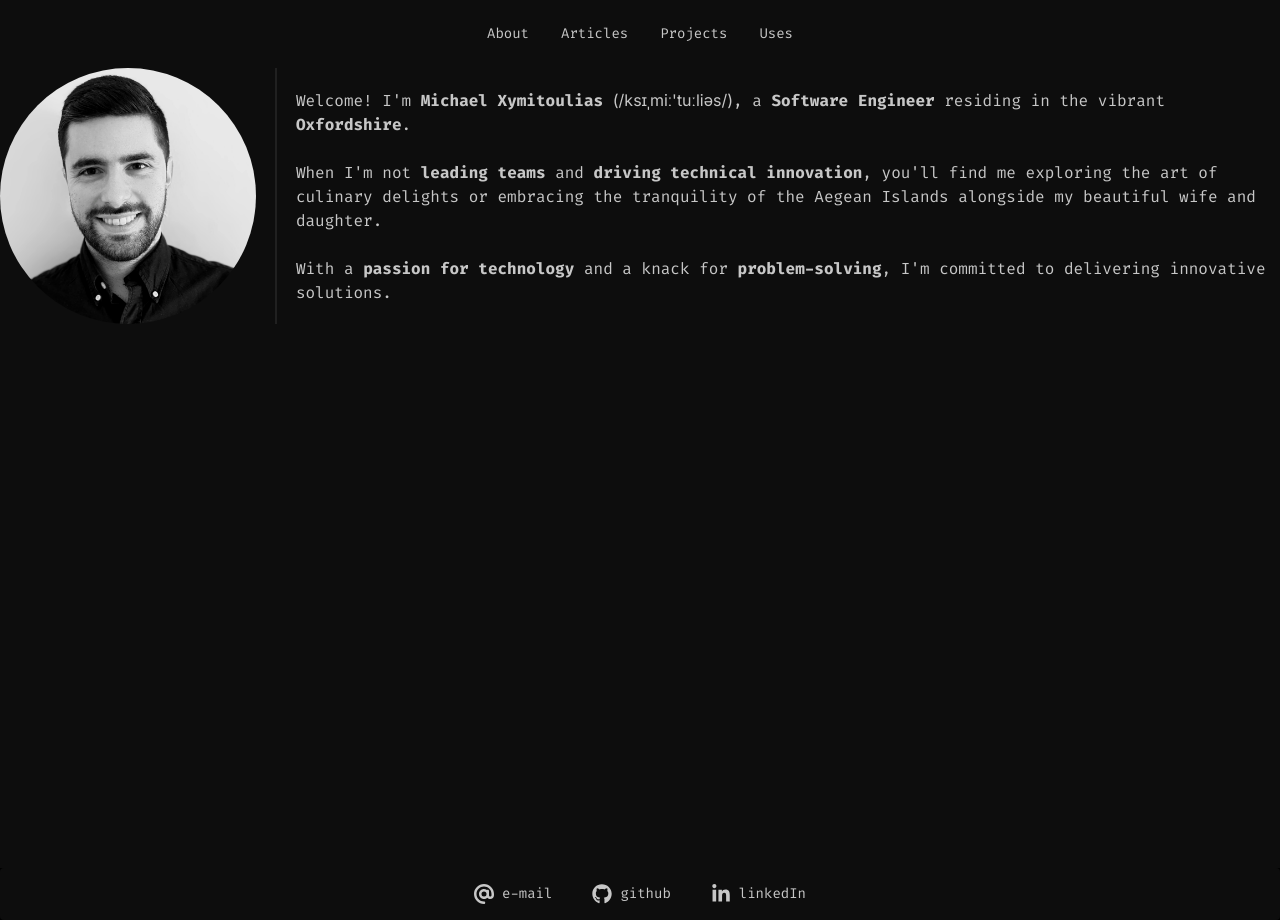
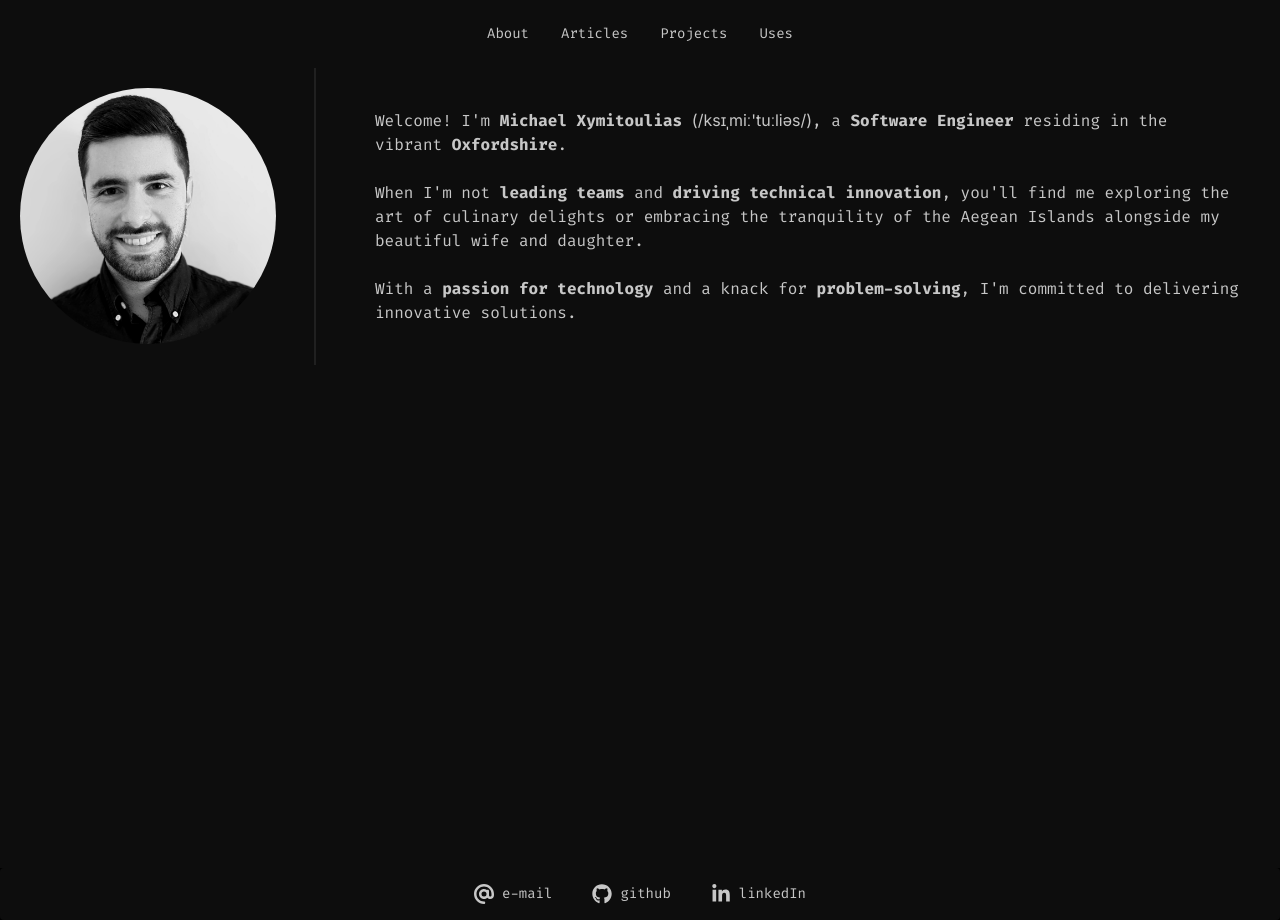
Before and after one commit to michxymi/michxymi.com, a Next.js app: page /about in a window 1280 px wide. Built offline with nearby package versions, Linux system fonts and the light colour scheme.

Commit message:
attempt with padding fix

```diff
--- a/app/about/page.tsx
+++ b/app/about/page.tsx
@@ -7,9 +7,9 @@ export default function About() {
   return (
     <div className="min-h-screen bg-base-200">
       <div className="flex flex-col w-full lg:flex-row">
-        <div className="grid card rounded-box place-items-center"><Avatar/></div>
+        <div className="grid h-1/2 p-5 card rounded-box place-items-center"><Avatar/></div>
         <div className="divider lg:divider-horizontal"/>
-        <div className="grid card rounded-box place-items-center">
+        <div className="grid h-1/2 p-10 card rounded-box place-items-center">
           <p>Welcome! I&apos;m <strong>Michael Xymitoulias</strong> <em className={inter.className}>(/ksɪˌmiː&apos;tuːliəs/)</em>, a <strong>Software Engineer</strong> residing in the vibrant <strong>Oxfordshire</strong>.
           <br/><br/>When I&apos;m not <strong>leading teams</strong> and <strong>driving technical innovation</strong>,  you&apos;ll find me exploring the art of culinary delights or embracing the tranquility of the Aegean Islands alongside my beautiful wife and daughter.
           <br/><br/>With a <strong>passion for technology</strong> and a knack for <strong>problem-solving</strong>, I&apos;m committed to delivering innovative solutions.
```
